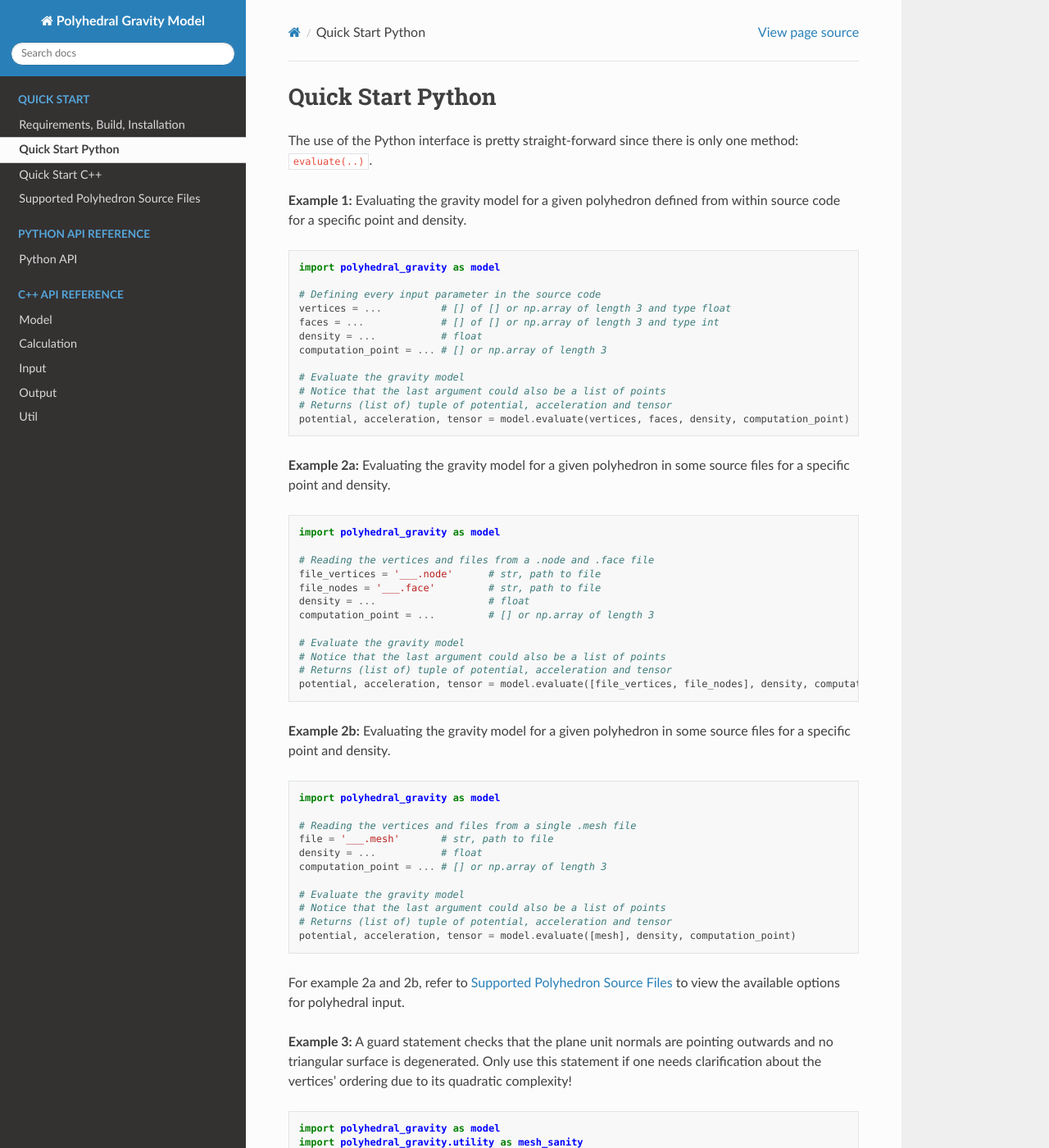
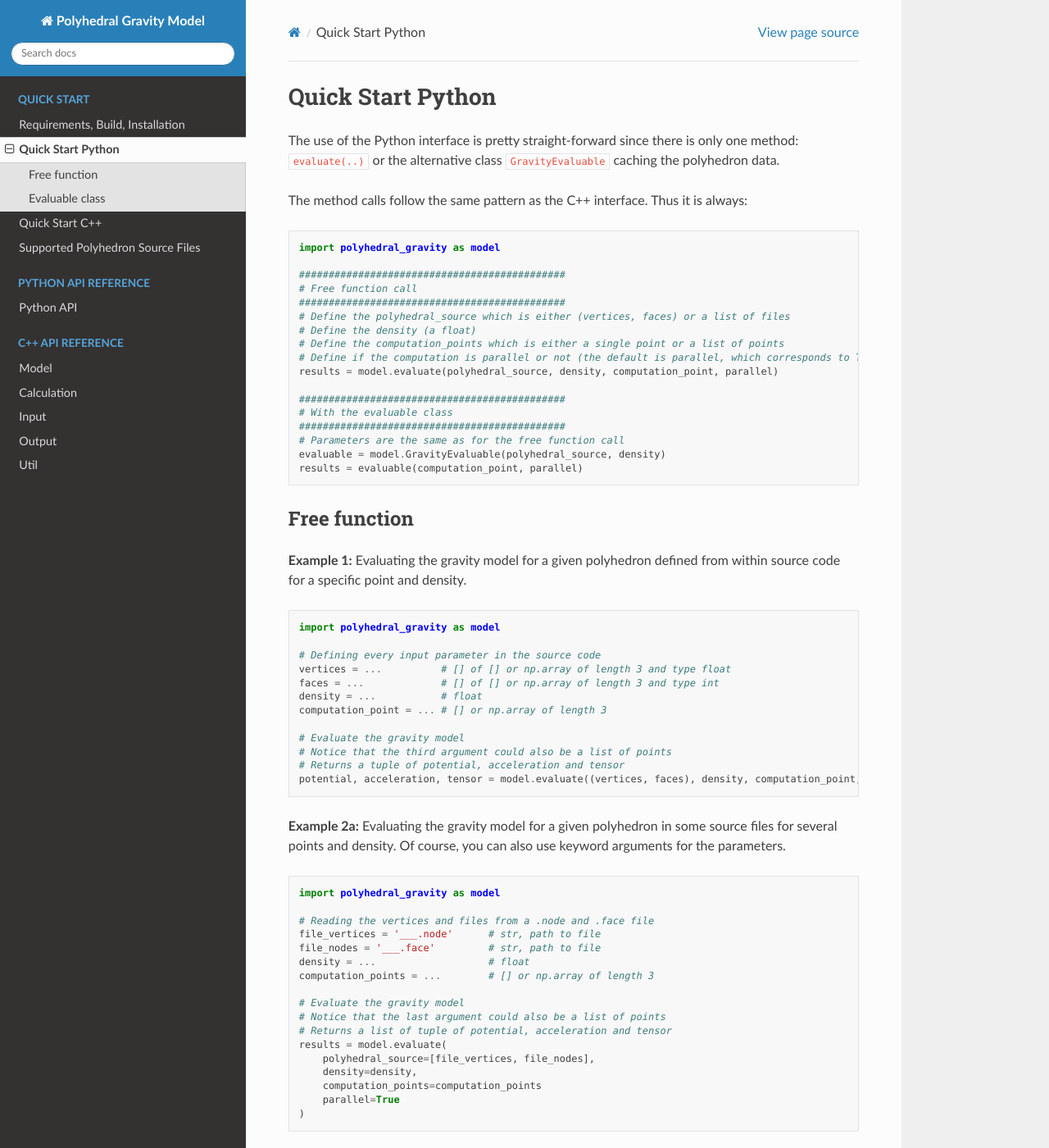
Before and after one commit to esa/polyhedral-gravity-model, a Sphinx documentation site: the page built from docs/quick_start_python.rst, in a window 1280 px wide and 1400 px high. Shown: the whole window at 82% size. Built offline with Sphinx 7.4.7 and the Read the Docs theme 2.0.0, drawn with Linux system fonts in a browser that asks for light colours; some of the changed text lies outside the part shown.

Commit message:
update docs

```diff
--- a/docs/quick_start_python.rst
+++ b/docs/quick_start_python.rst
@@ -2,7 +2,34 @@
 ==================
 
 The use of the Python interface is pretty straight-forward since
-there is only one method: :code:`evaluate(..)`.
+there is only one method: :code:`evaluate(..)` or the alternative
+class :code:`GravityEvaluable` caching the polyhedron data.
+
+The method calls follow the same pattern as the C++ interface. Thus it is always:
+
+.. code-block:: python
+
+    import polyhedral_gravity as model
+
+    #############################################
+    # Free function call
+    #############################################
+    # Define the polyhedral_source which is either (vertices, faces) or a list of files
+    # Define the density (a float)
+    # Define the computation_points which is either a single point or a list of points
+    # Define if the computation is parallel or not (the default is parallel, which corresponds to True)
+    results = model.evaluate(polyhedral_source, density, computation_point, parallel)
+
+    #############################################
+    # With the evaluable class
+    #############################################
+    # Parameters are the same as for the free function call
+    evaluable = model.GravityEvaluable(polyhedral_source, density)
+    results = evaluable(computation_point, parallel)
+
+
+Free function
+-------------
 
 **Example 1:** Evaluating the gravity model for a given polyhedron
 defined from within source code for a specific point and density.
@@ -18,13 +45,14 @@
         computation_point = ... # [] or np.array of length 3
 
         # Evaluate the gravity model
-        # Notice that the last argument could also be a list of points
-        # Returns (list of) tuple of potential, acceleration and tensor
-        potential, acceleration, tensor = model.evaluate(vertices, faces, density, computation_point)
+        # Notice that the third argument could also be a list of points
+        # Returns a tuple of potential, acceleration and tensor
+        potential, acceleration, tensor = model.evaluate((vertices, faces), density, computation_point, parallel=True)
 
 
 **Example 2a:** Evaluating the gravity model for a given polyhedron
-in some source files for a specific point and density.
+in some source files for several points and density.
+Of course, you can also use keyword arguments for the parameters.
 
 .. code-block:: python
 
@@ -34,12 +62,17 @@
         file_vertices = '___.node'      # str, path to file
         file_nodes = '___.face'         # str, path to file
         density = ...                   # float
-        computation_point = ...         # [] or np.array of length 3
+        computation_points = ...        # [] or np.array of length 3
 
         # Evaluate the gravity model
         # Notice that the last argument could also be a list of points
-        # Returns (list of) tuple of potential, acceleration and tensor
-        potential, acceleration, tensor = model.evaluate([file_vertices, file_nodes], density, computation_point)
+        # Returns a list of tuple of potential, acceleration and tensor
+        results = model.evaluate(
+            polyhedral_source=[file_vertices, file_nodes],
+            density=density,
+            computation_points=computation_points
+            parallel=True
+        )
 
 
 **Example 2b:** Evaluating the gravity model for a given polyhedron
@@ -85,4 +118,49 @@
 
     # Additional guard statement
     if mesh_sanity.check_mesh(vertices, faces):
-        potential, acceleration, tensor = model.evaluate(vertices, faces, density, computation_point)
+        potential, acceleration, tensor = model.evaluate((vertices, faces), density, computation_point)
+
+
+Evaluable class
+---------------
+
+Use the :code:`GravityEvaluable` class to cache the polyhedron data over multiple calls.
+This drastically improves the performance, as the polyhedral data is "stored" on the C++ side,
+rather than being converted from Python to C++ for every call.
+
+This approach is especially useful one wants to calculate multiple points for the same polyhedron, but
+the points are not known in advance (e.g. when propagating a spacecraft).
+Have a look at the example below to see how to use the :code:`GravityEvaluable` class.
+
+.. code-block:: python
+
+        import polyhedral_gravity as model
+
+        # Defining every input parameter in the source code
+        vertices = ...           # [] of [] or np.array of length 3 and type float
+        faces = ...              # [] of [] or np.array of length 3 and type int
+        density = ...            # float
+        computation_points = ... # [] or np.array of length 3
+
+        # Create the evaluable object
+        evaluable = model.GravityEvaluable(polyhedral_source, density)
+
+        for point in computation_points:
+            # Evaluate the gravity model
+            potential, acceleration, tensor = evaluable(point, parallel=True)
+
+Below is a comparison of the performance of the free function and the evaluable class.
+Basically, as soon as you have more than one point to evaluate, the evaluable class is faster and
+thus recommended.
+
++----------------------------------------+-------------------------------+
+| Test                                   | Time Per Point (microseconds) |
++========================================+===============================+
+| Free Function (1000 times 1 point)     | 7765.073                      |
++----------------------------------------+-------------------------------+
+| Free Function (1 time N points)        | 275.917                       |
++----------------------------------------+-------------------------------+
+| GravityEvaluable (1000 times 1 Point)  | 313.408                       |
++----------------------------------------+-------------------------------+
+| GravityEvaluable (1 time 1000 Points)  | 253.031                       |
++----------------------------------------+-------------------------------+
```
Also changed, not shown: other parts of docs/quick_start_python.rst (+1 -1 lines), README.md (+4 -4 lines), docs/api/calculation.rst (+16 -1 lines), docs/build.rst (+10 -5 lines), docs/quick_start_cpp.rst (+47 -12 lines).
